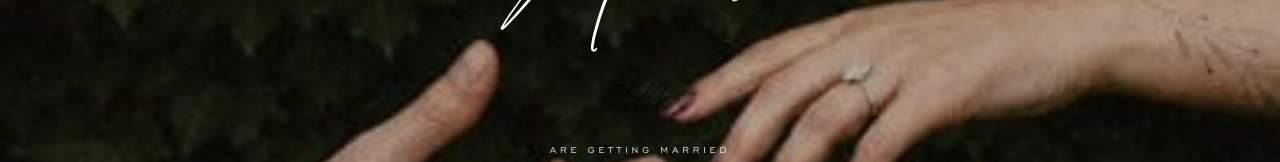
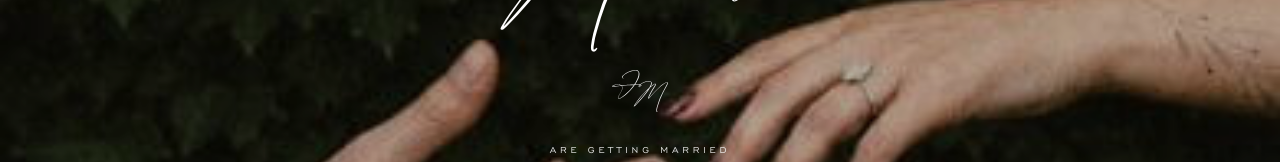
Before and after one commit to ealvizouri/boda, a Next.js app: page / in a window 1280 px wide. Shown: the part 393-555 px from the top of the page. Built offline with nearby package versions, Linux system fonts and the light colour scheme; no server answers; a web font is replaced by a local one.

Commit message:
feat(hero): use white monogram SVG on hero section
- Add white variant of the M&J monogram SVG
- Update Hero component to reference the white version for better contrast on dark background

```diff
--- a/components/Hero.tsx
+++ b/components/Hero.tsx
@@ -20,7 +20,7 @@ export default function Hero() {
 
         <div className="my-4 w-14 h-14 opacity-90">
           <Image
-            src="/assets/home/shared/monograma.svg"
+            src="/assets/home/shared/monograma_white.svg"
             alt="Monograma M&J"
             width={56}
             height={56}
```
Also changed, not shown: public/assets/home/shared/monograma_white.svg (added).
